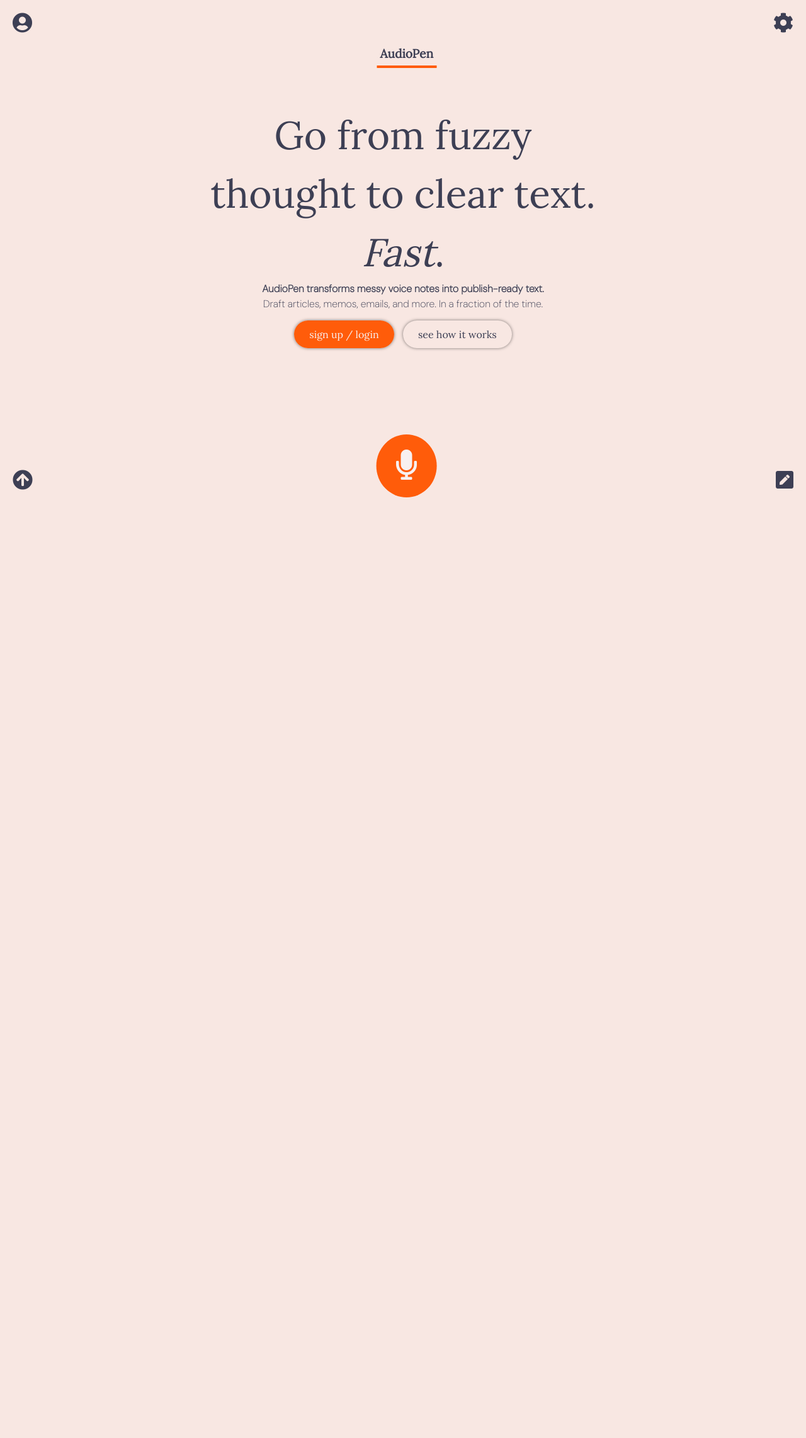
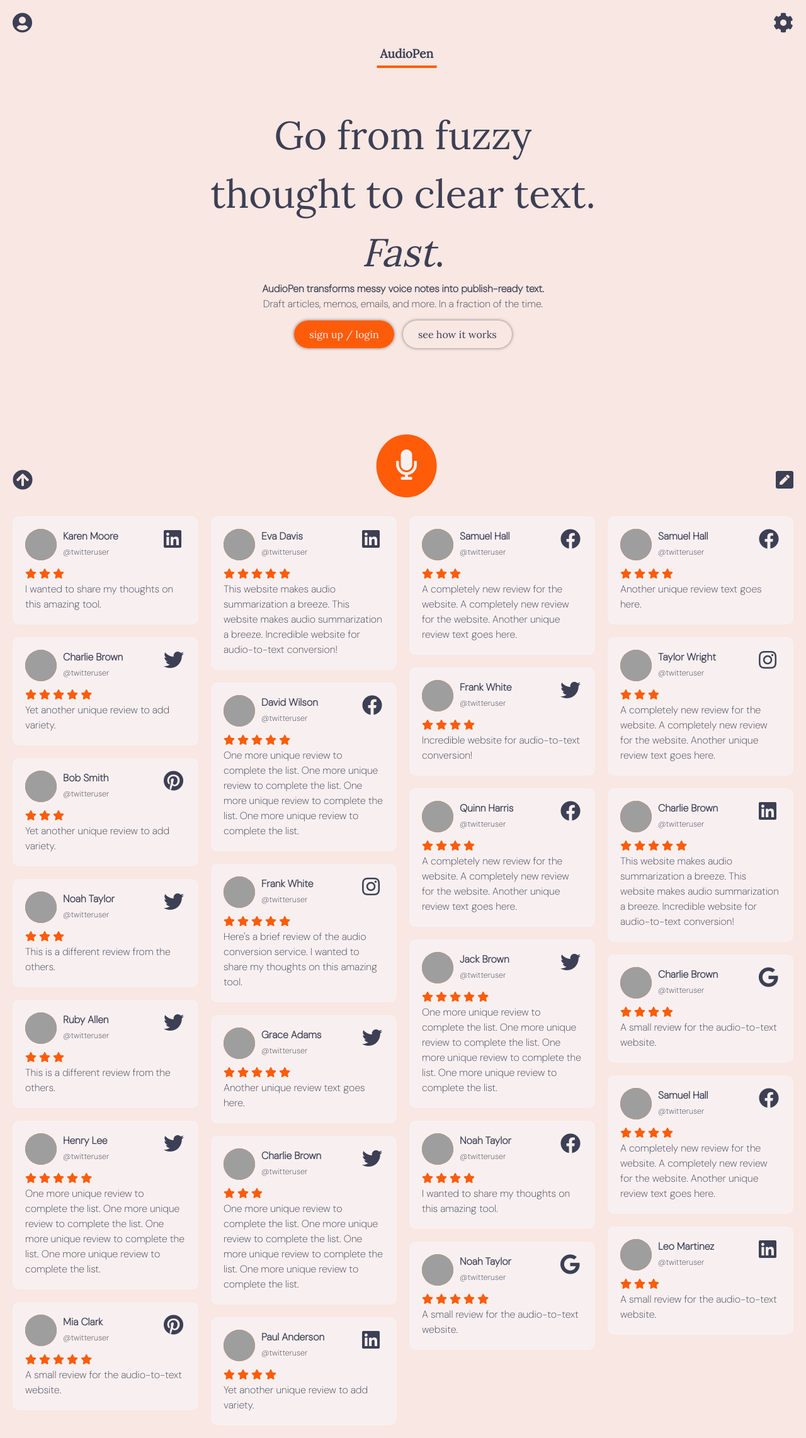
Before and after one commit to jamesnogra/audiopen-test, a Flask app: page / in a window 1280 px wide. Shown: the whole page at 63% size. Before the commit the page ends 790 px from the top, so only its background shows below. Run offline with Flask 3, Linux system fonts and the light colour scheme; some libraries are stand-ins or nearby versions; grey boxes are pictures that could not be loaded.

Commit message:
Add fake reviews at the bottom of the page.

```diff
--- a/app.py
+++ b/app.py
@@ -16,6 +16,8 @@ from audio_to_text import convert_audio_to_text
 # GPT
 from gpt import summarize_transciption
 from gpt_flan_t5 import summarize_transciption_flan_t5
+# Fake reviews
+from reviews import review_list
 
 app = Flask(__name__)
 if running_env == 'server':
@@ -23,7 +25,7 @@ if running_env == 'server':
 
 @app.route('/')
 def index():
-    return render_template('index.html')
+    return render_template('index.html', review_list=review_list)
 
 @app.route('/upload-and-transcribe-audio', methods=['POST'])
 def upload_audio():
--- a/static/css/my.css
+++ b/static/css/my.css
@@ -6,6 +6,7 @@ body {
 }
 
 .icon-container {
+    z-index: 999;
     overflow: auto;
     position: relative;
 }
@@ -281,6 +282,7 @@ body {
     right: 0;
     bottom: 0;
     align-items: center;
+    overflow: auto;
 }
 .popup-original-transcript-container {
     z-index: 9999;
@@ -319,3 +321,61 @@ body {
     justify-content: space-between; /* Distribute items along the main axis with space-between */
     align-items: center;
 }
+
+.reviews-container {
+    font-family: 'DM Sans', sans-serif;
+    position: absolute;
+    top: 100vh;
+    padding-left: 20px;
+    padding-bottom: 20px;
+    -webkit-column-count: 4; /* Chrome, Safari, Opera */
+    -moz-column-count: 4; /* Firefox */
+    column-count: 4;
+    -webkit-column-gap: 0; /* Chrome, Safari, Opera */
+    -moz-column-gap: 0; /* Firefox */
+    column-gap: 0;
+    width: 100vw;
+}
+@media (max-width: 768px) {
+    .reviews-container {
+        -webkit-column-count: 1; /* Chrome, Safari, Opera */
+        -moz-column-count: 1; /* Firefox */
+        column-count: 1;
+    }
+}
+.review-item-outer-container {
+    padding: 20px 20px 0px 0px;
+    display: inline-block;
+    width: 100%;
+    vertical-align: top;
+}
+.review-item-container {
+    background-color: #f8f0f0;
+    border-radius: 10px;
+    padding: 20px;
+}
+.review-user-container {
+    height: 50px;
+    display: flex;
+    margin-bottom: 10px;
+}
+.review-user-picture {
+    height: 50px;
+    width: 50px;
+    min-width: 50px;
+    background-color: #ff5c0a;
+    border-radius: 50%;
+    overflow: hidden;
+}
+.review-user-name-container {
+    margin-left: 10px;
+    font-weight: 900;
+}
+.review-user-social {
+    margin-left: auto;
+    height: 35px;
+    width: 35px;
+}
+.review-stars {
+    color: #ff5c0a;
+}
--- a/static/js/my.js
+++ b/static/js/my.js
@@ -45,7 +45,8 @@ $(document).ready(function() {
     })
 
     // Close popup output when the opaque white background is clicked
-    $('#popup-output-white-opaque').click(function() {
+    $('#icon-trash').click(function() {
+        $('.popup-output-container').hide()
         closeAllPopups()
     })
 })
--- a/templates/index.html
+++ b/templates/index.html
@@ -11,7 +11,7 @@
     <!-- Font -->
     <link rel="preconnect" href="https://fonts.googleapis.com">
     <link rel="preconnect" href="https://fonts.gstatic.com" crossorigin>
-    <link href="https://fonts.googleapis.com/css2?family=DM+Sans:opsz,wght@9..40,200&family=Fraunces:opsz,wght@9..144,200&family=Lora&display=swap" rel="stylesheet">
+    <link href="https://fonts.googleapis.com/css2?family=DM+Sans:opsz,wght@9..40,200&family=Fraunces:opsz,wght@9..144,100&family=Lora&display=swap" rel="stylesheet">
     <!-- Custom CSS -->
     <link rel="stylesheet" href="{{ url_for('static', filename='css/my.css') }}">
 </head>
@@ -75,7 +75,7 @@
                 <div class="popup-output-summary"></div>
                 <div class="popup-orange-divider">&nbsp;</div>
                 <div class="popup-output-bottom-buttons">
-                    <div class="icon-margin icon-clickable">
+                    <div id="icon-trash" class="icon-margin icon-clickable">
                         <i class="fas fa-trash fa-2x"></i>
                     </div>
                     <div class="icon-margin icon-clickable">
@@ -127,6 +127,33 @@
         </div>
     </div>
 
+    <div class="reviews-container">
+        {% for review in review_list%}
+            <div class="review-item-outer-container">
+                <div class="review-item-container">
+                    <div class="review-user-container">
+                        <div class="review-user-picture">
+                            <img src="{{ review.photo }}" height="100%" />
+                        </div>
+                        <div class="review-user-name-container">
+                            <div class="review-user-name">{{ review.name }}</div>
+                            <div class="review-user-sub-name"><small>@twitteruser</small></div>
+                        </div>
+                        <div class="review-user-social">
+                            <i class="fab fa-{{ review.social_media }} fa-2x"></i>
+                        </div>
+                    </div>
+                    <div class="review-stars">
+                        {% for _ in range(review.rating) %}
+                            <i class="fas fa-star"></i>
+                        {% endfor %}
+                    </div>
+                    <div>{{ review.review }}</div>
+                </div>
+            </div>
+        {% endfor %}
+    </div>
+
     <script src="{{ url_for('static', filename='js/code.jquery.com_jquery-3.7.1.min.js') }}"></script>
     <script src="{{ url_for('static', filename='js/my.js') }}"></script>
     <script src="{{ url_for('static', filename='js/recorder.js') }}"></script>
```
Also changed, not shown: reviews.py (added, +59 -0 lines).
